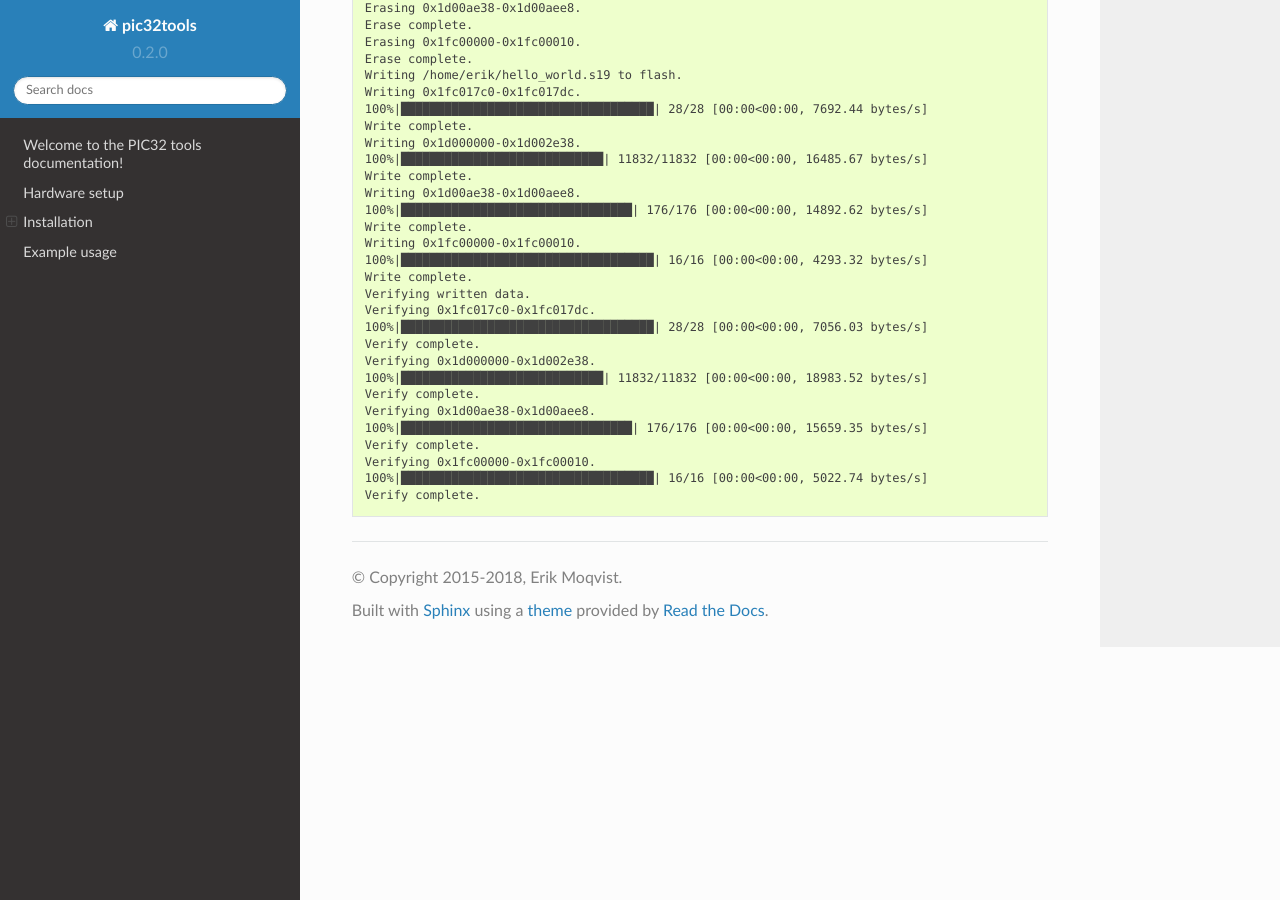
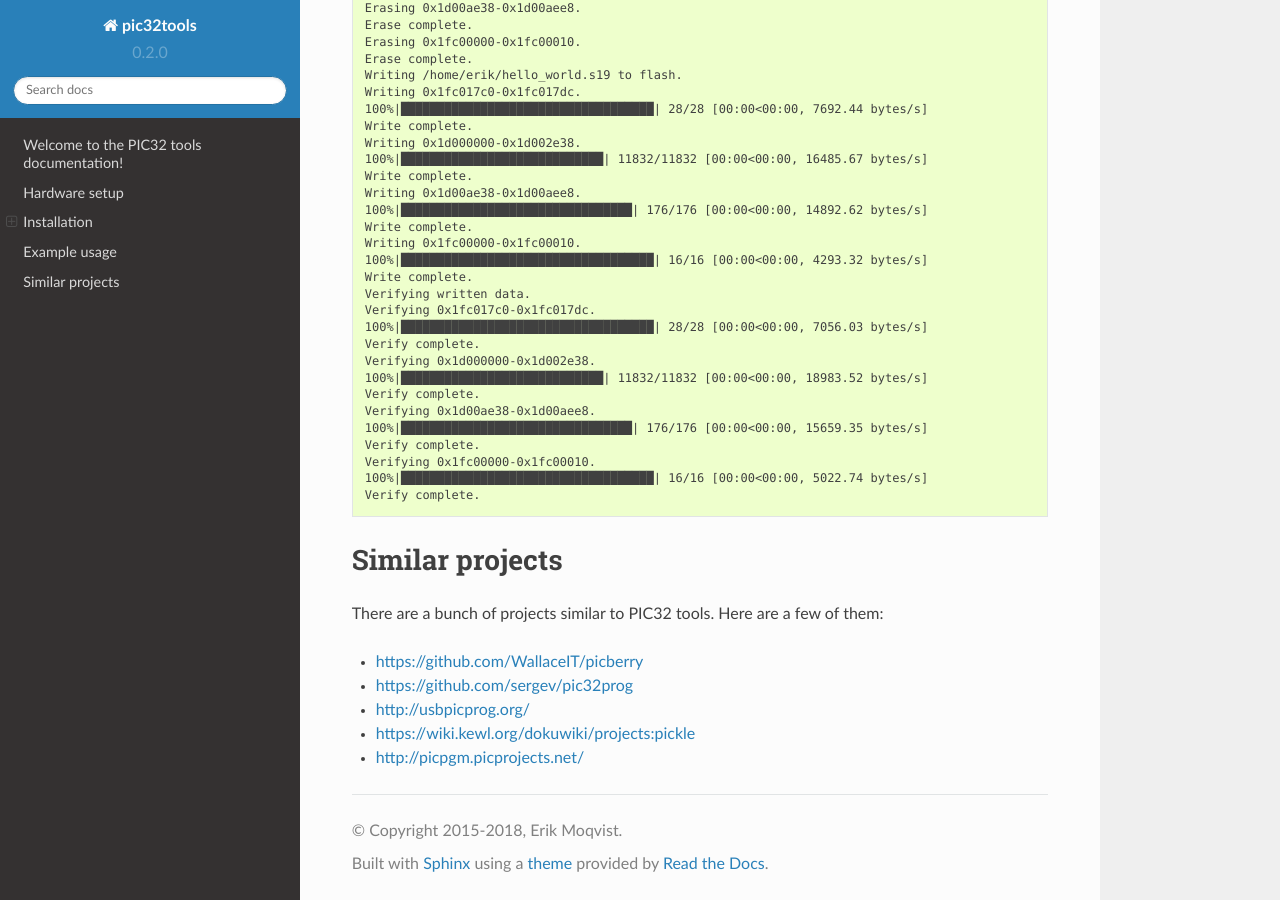
Before and after one commit to eerimoq/pictools, a Sphinx documentation site: the page built from docs/index.rst, in a window 1280 px wide and 900 px high, scrolled down 2070 px. Built offline with Sphinx 7.4.7 and the Read the Docs theme 2.0.0, drawn with Linux system fonts in a browser that asks for light colours.

Commit message:
Documentation.

```diff
--- a/docs/index.rst
+++ b/docs/index.rst
@@ -125,6 +125,22 @@ An example programming a binary to a PIC32.
    100%|███████████████████████████████████| 16/16 [00:00<00:00, 5022.74 bytes/s]
    Verify complete.
 
+Similar projects
+================
+
+There are a bunch of projects similar to PIC32 tools. Here are a few
+of them:
+
+- https://github.com/WallaceIT/picberry
+
+- https://github.com/sergev/pic32prog
+
+- http://usbpicprog.org/
+
+- https://wiki.kewl.org/dokuwiki/projects:pickle
+
+- http://picpgm.picprojects.net/
+
 .. _programmer/dist: https://github.com/eerimoq/pic32tools/tree/master/programmer/dist
 
 .. _Arduino Due: https://store.arduino.cc/arduino-due
```
